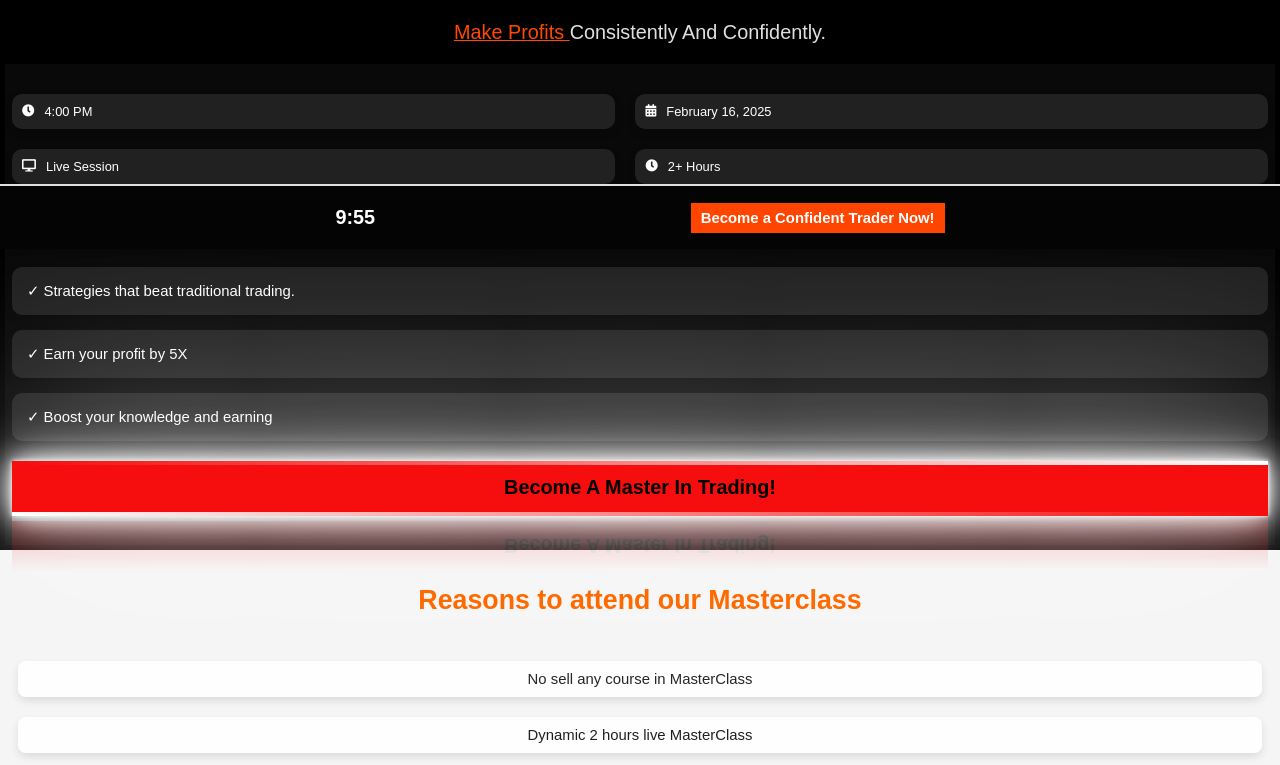
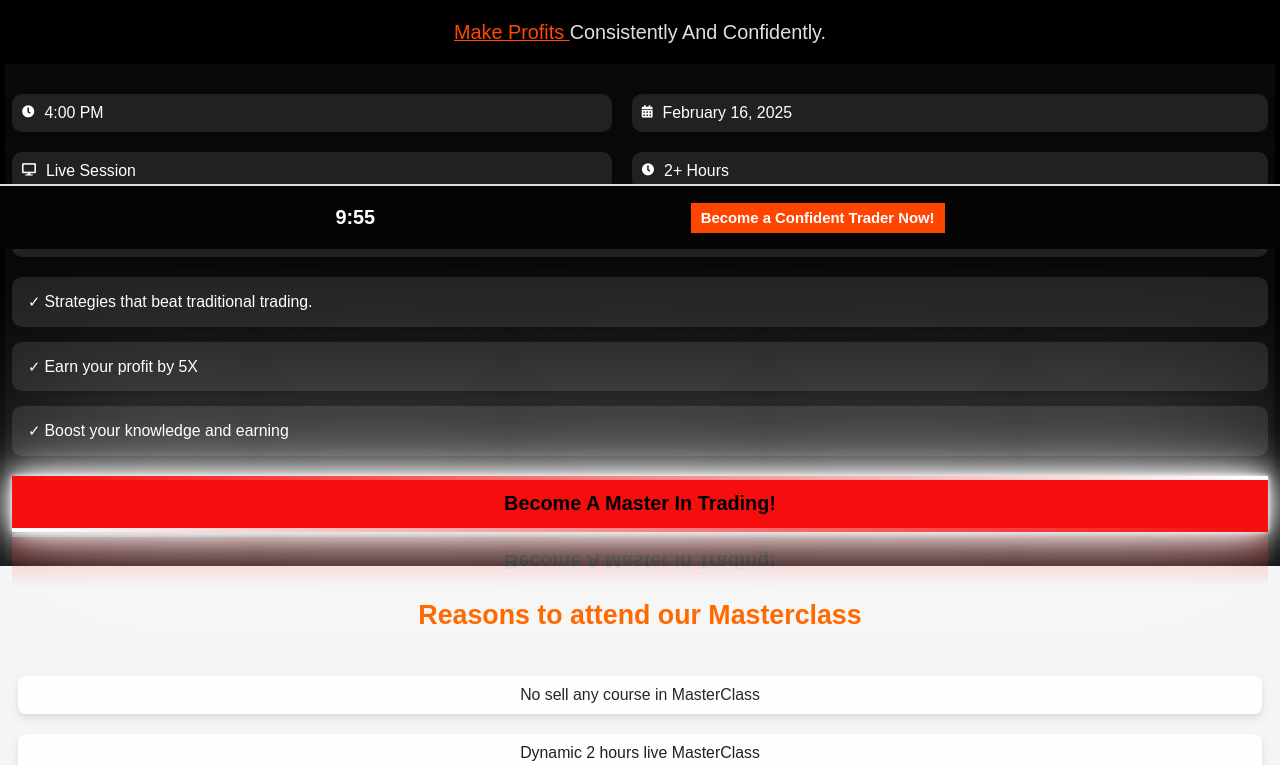
Before and after one commit to mrdc48/testbharat, a plain HTML site: page index.html in a window 1280 px wide. Shown: the part 551-1316 px from the top of the page. Drawn offline with Linux system fonts and the light colour scheme.

Commit message:
Update style.css

```diff
--- a/style.css
+++ b/style.css
@@ -66,7 +66,7 @@ header img {
   padding: 2em;
 }
 .header-content p {
-  font-size: 1.5rem;
+  font-size: 1.6rem;
   margin: 0;
   color: white;
 }
@@ -130,7 +130,7 @@ header img {
   display: inline-flex;
 }
 .icon-text > p {
-  font-size: 1.3rem;
+  font-size: 1.6rem;
 }
 .icon-text > i {
   font-size: 20px;
@@ -158,6 +158,7 @@ header img {
 .addtionalInfo > p {
   border-radius: 10px;
   padding: 1em;
+  font-size: 1.6rem;
   background-color: #212121;
   box-shadow: 0 4px 8px 0 rgba(0, 0, 0, 0.2);
   transition: 0.3s;
@@ -269,7 +270,7 @@ header img {
   transition: transform 0.3s ease;
 }
 .cards h3 {
-  font-size: 1.5rem;
+  font-size: 1.6rem;
   font-weight: normal;
   color: rgba(0, 0, 0, 0.878);
 }
```
